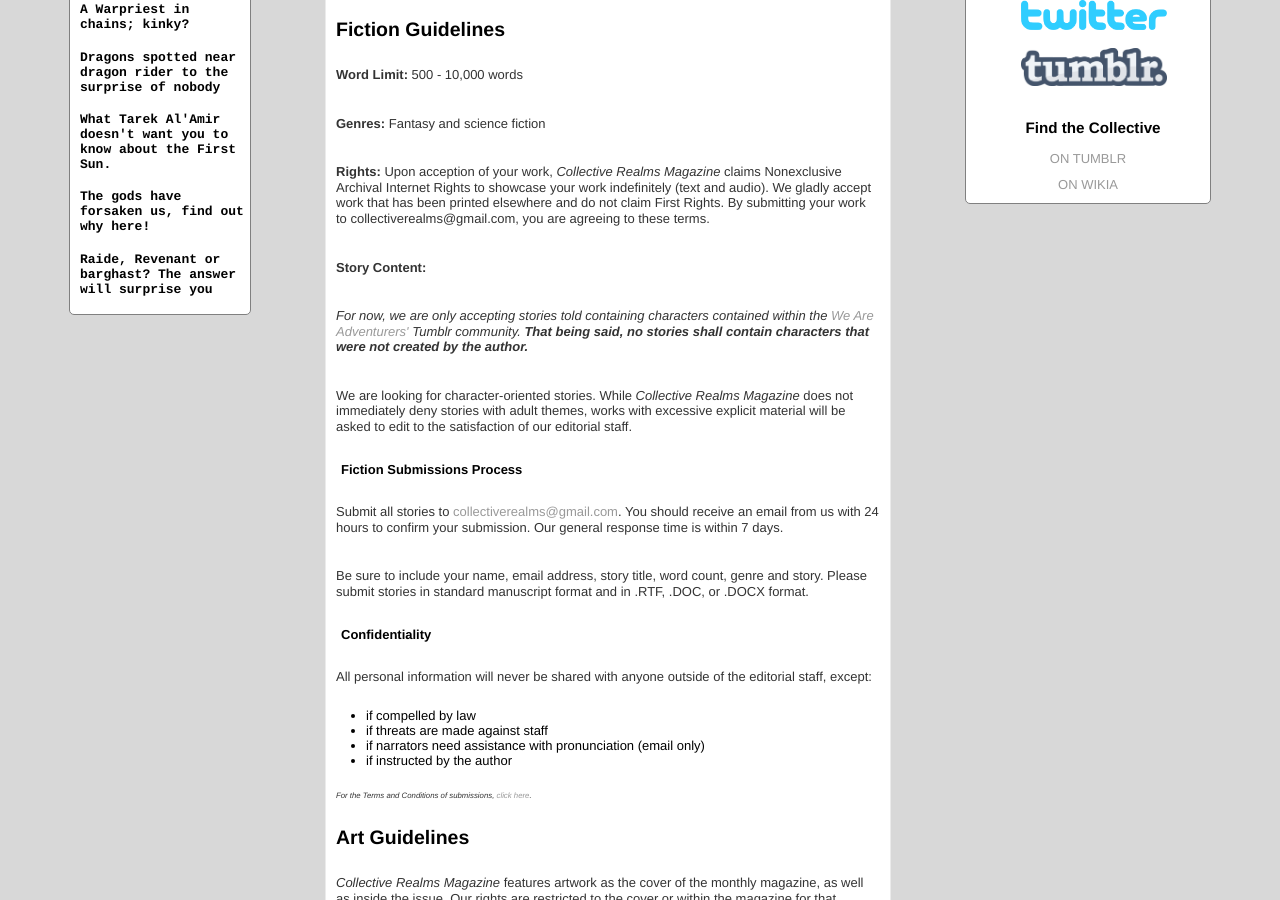
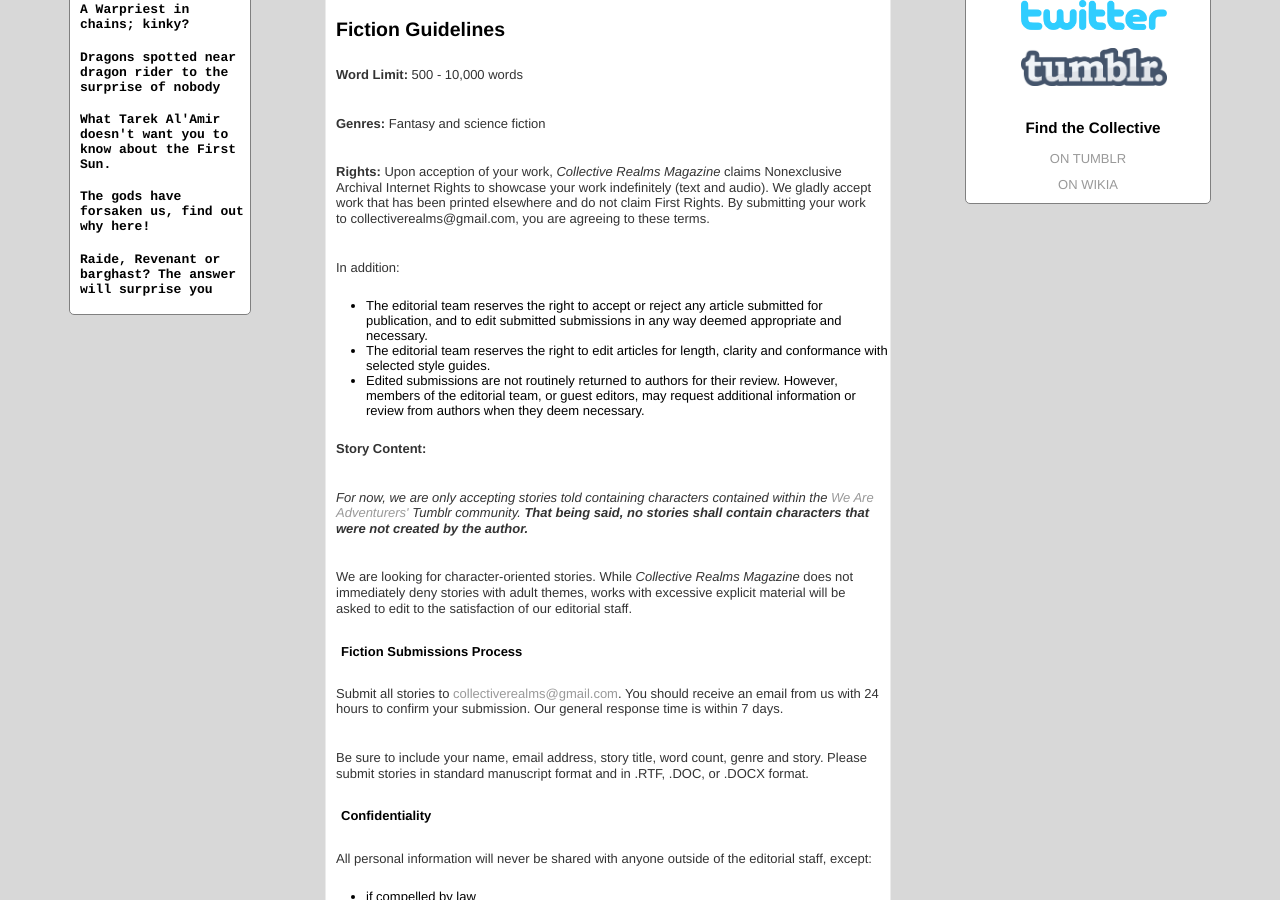
Before and after one commit to collectiverealms/collectiverealms, a Jekyll site: the page built from submissions.html, in a window 1280 px wide and 900 px high, scrolled down 336 px. Built offline with Jekyll 4.4.1, drawn with Linux system fonts in a browser that asks for light colours.

Commit message:
Update submissions.html

```diff
--- a/submissions.html
+++ b/submissions.html
@@ -8,6 +8,12 @@ title: Submissions
    <p><strong>Word Limit:</strong> 500 - 10,000 words</p>
    <p><strong>Genres:</strong> Fantasy and science fiction</p>
    <p><strong>Rights:</strong> Upon acception of your work, <i>Collective Realms Magazine</i> claims Nonexclusive Archival Internet Rights to showcase your work indefinitely (text and audio). We gladly accept work that has been printed elsewhere and do not claim First Rights. By submitting your work to collectiverealms@gmail.com, you are agreeing to these terms.</p>
+   <p>In addition:</p>
+   <ul>
+      <li>The editorial team reserves the right to accept or reject any article submitted for publication, and to edit submitted submissions in any way deemed appropriate and necessary.</li>
+      <li>The editorial team reserves the right to edit articles for length, clarity and conformance with selected style guides.</li>
+      <li>Edited submissions are not routinely returned to authors for their review. However, members of the editorial team, or guest editors, may request additional information or review from authors when they deem necessary.</li>
+   </ul>
    <p><strong>Story Content:</strong></p>
    <p><i>For now, we are only accepting stories told containing characters contained within the <a href="http://weareadventurers.tumblr.com/">We Are Adventurers'</a> Tumblr community. <strong> That being said, no stories shall contain characters that were not created by the author.</strong></i></p>
    <p>We are looking for character-oriented stories. While <i>Collective Realms Magazine</i> does not immediately deny stories with adult themes, works with excessive explicit material will be asked to edit to the satisfaction of our editorial staff.</p>
```
